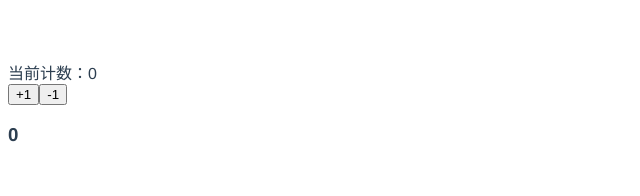
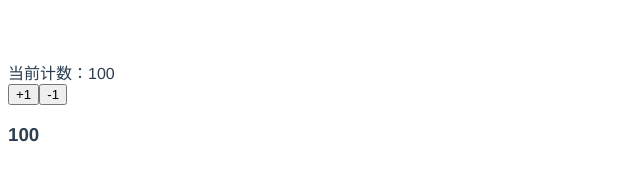
Before and after one commit to summer920217/VueJs, a Vue app in the folder project/learnvuex/: page / in a window 1280 px wide. Shown: the top 196 px of the page, without its empty margins (0-640 px from the left). Built offline with nearby package versions, Linux system fonts and the light colour scheme.

Commit message:
多页面状态管理-vuex-state

```diff
--- a/project/learnvuex/package.json
+++ b/project/learnvuex/package.json
@@ -11,7 +11,8 @@
   },
   "dependencies": {
     "vue": "^2.5.2",
-    "vue-router": "^3.0.1"
+    "vue-router": "^3.0.1",
+    "vuex": "^3.6.2"
   },
   "devDependencies": {
     "autoprefixer": "^7.1.2",
--- a/project/learnvuex/src/App.vue
+++ b/project/learnvuex/src/App.vue
@@ -1,6 +1,6 @@
 <template>
   <div id="app">
-    <div>当前计数：{{counter}}</div>
+    <div>当前计数：{{$store.state.counter}}</div>
     <button @click="counter++">+1</button>
     <button @click="counter--">-1</button>
 
--- a/project/learnvuex/src/components/helloVuex.vue
+++ b/project/learnvuex/src/components/helloVuex.vue
@@ -1,6 +1,6 @@
 <template>
   <div>
-    <h3>{{counter}}</h3>
+    <h3>{{$store.state.counter}}</h3>
   </div>
 </template>
 
--- a/project/learnvuex/src/main.js
+++ b/project/learnvuex/src/main.js
@@ -1,12 +1,15 @@
 import Vue from 'vue'
 import App from './App'
 import router from './router'
+import store from './store'
+Vue.config.productionTip = false
 
-Vue.config.productionTip = false
+// Vue.prototype.$store = store
 
 /* eslint-disable no-new */
 new Vue({
   el: '#app',
   router,
+  store,
   render: h => h(App)
 })
--- /dev/null
+++ b/project/learnvuex/src/store/index.js
@@ -0,0 +1,25 @@
+import Vue from 'vue'
+import Vuex from 'vuex'
+
+// 1. 安装插件
+Vue.use(Vuex)
+// 2. 创建对象
+const store = new Vuex.Store({
+  state:{
+    counter:100
+  },
+  mutations:{
+
+  },
+  actions:{
+
+  },
+  getters:{
+
+  },
+  modules:{
+
+  }
+})
+// 3.导出store对象
+export default store
```
Also changed, not shown: 1 other file (tests, documents, lock files or other folders).
